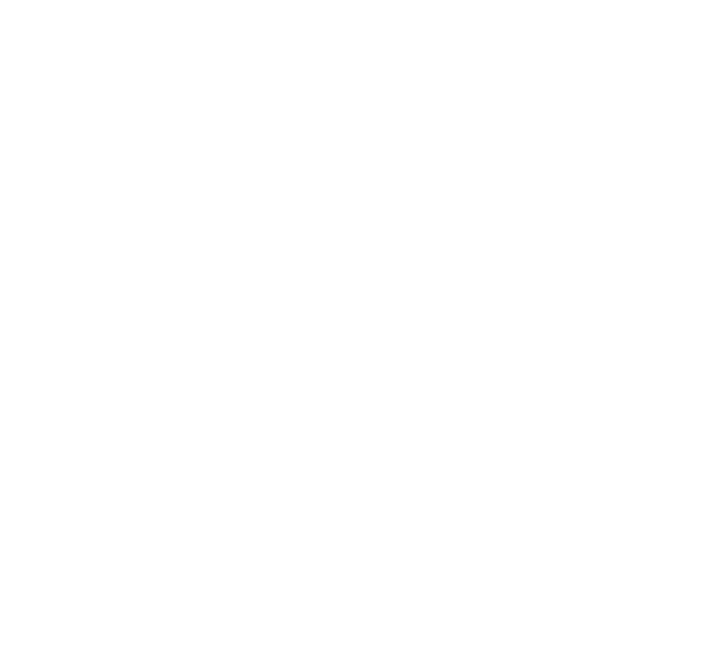
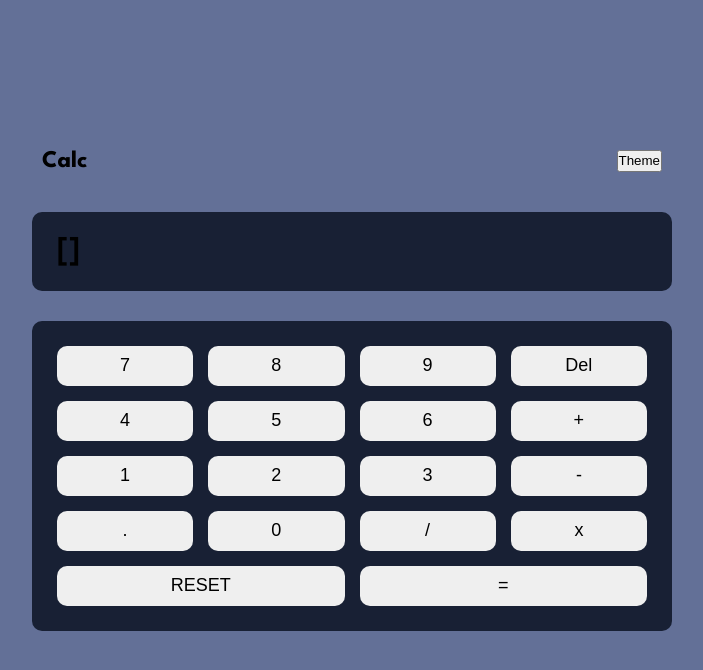
Before and after one commit to YonahPy/calculator, a Vue app in the folder calculator-app/: page / in a window 1280 px wide. Shown: the top 670 px of the page, without its empty margins (288-991 px from the left). Built offline with nearby package versions, Linux system fonts and the light colour scheme.

Commit message:
estrutura feita

```diff
--- a/calculator-app/src/App.vue
+++ b/calculator-app/src/App.vue
@@ -1,11 +1,32 @@
 <template>
+  <calculator>
 
+  </calculator>
 </template>
 
 <script>
+import calculator from './components/calculator.vue'
 
+export default{
+  components:{
+    calculator
+  }
+}
 </script>
+
 
 <style >
 
+@import url('https://fonts.googleapis.com/css2?family=League+Spartan:wght@700&display=swap');
+
+
+body{
+  background-color:  hsl(225, 21%, 49%);
+  height: 100vh;
+  width: 100vw;
+
+  font-family: 'League Spartan', sans-serif;;
+
+}
+
 </style>
--- a/calculator-app/src/components/calculator.vue
+++ b/calculator-app/src/components/calculator.vue
@@ -0,0 +1,83 @@
+<template>
+    <main>
+        <div class="header">
+            <h2>Calc</h2>
+            <button>Theme</button>
+        </div>
+
+        <display class="display" :value="dataEmited">
+
+        </display>
+
+        <keyboard class="keyboard" @buttonClick="handleButtonClick">
+
+        </keyboard>
+    </main>
+</template>
+
+<script>
+import display from './display.vue'
+import keyboard from './keyboard.vue'
+
+export default{
+    components:{
+        display,
+        keyboard
+    },
+    data(){
+        return{
+            dataEmited: [],
+
+
+        }
+    },
+    methods:{
+        handleButtonClick(value){
+            if (/^[1-9]+$/.test(value)){
+                const numericValue = Number(value);
+                this.dataEmited = numericValue
+            } else{
+                this.dataEmited = value
+            }
+        },
+
+    }
+}
+
+</script>
+
+
+<style>
+
+*{
+    margin: 0;
+    padding: 0;
+    box-sizing: border-box;
+}
+
+main{
+    display: flex;
+    flex-direction: column;
+    justify-content: center;
+    align-items: center;
+    width: 100vw;
+    height: 100vh;
+}
+
+.header, .display, .keyboard{
+    background-color:hsl(224, 36%, 15%) ;
+    width: 50vw;
+    margin-bottom: 30px;
+
+}
+.header{
+    display: flex;
+    justify-content: space-between;
+    padding: 10px;
+    border-radius: 5px;
+    background-color: transparent;
+}
+
+
+
+</style>
--- a/calculator-app/src/components/display.vue
+++ b/calculator-app/src/components/display.vue
@@ -0,0 +1,36 @@
+<template>
+    <div class="display">
+        {{ value }}
+    </div>
+</template>
+
+<script>
+export default{
+    props: ['value'],
+
+
+    data(){
+        dataChecked: null
+    },
+
+
+    methods:{
+        valueValidation(){
+            this.value
+        }
+    }
+}
+
+</script>
+
+
+
+<style scoped>
+    .display{
+        padding: 25px;
+        border-radius: 10px;
+        font-size: 32px;
+
+    }
+
+</style>
--- a/calculator-app/src/components/keyboard.vue
+++ b/calculator-app/src/components/keyboard.vue
@@ -0,0 +1,56 @@
+<template>
+<div class="keyboard">
+   <button @click="handleButtonClick('7')">7</button>
+   <button @click="handleButtonClick('8')">8</button>
+   <button @click="handleButtonClick('9')">9</button>
+   <button @click="handleButtonClick('Del')">Del</button>
+   <button @click="handleButtonClick('4')">4</button>
+   <button @click="handleButtonClick('5')">5</button>
+    <button @click="handleButtonClick('6')">6</button>
+    <button @click="handleButtonClick('+')">+</button>
+    <button @click="handleButtonClick('1')">1</button>
+    <button @click="handleButtonClick('2')">2</button>
+    <button @click="handleButtonClick('3')">3</button>
+    <button @click="handleButtonClick('-')">-</button>
+    <button @click="handleButtonClick('.')">.</button>
+    <button @click="handleButtonClick('0')">0</button>
+    <button @click="handleButtonClick('/')">/</button>
+    <button @click="handleButtonClick('x')">x</button>
+    <button class="reset" @click="handleButtonClick('reset')">RESET</button>
+    <button class="result" @click="handleButtonClick('=')">=</button>
+</div>
+</template>
+
+
+<script>
+export default{
+
+    methods:{
+        handleButtonClick(value){
+            this.$emit('buttonClick', value)
+        }
+    }
+}
+
+</script>
+
+<style scoped>
+    .keyboard{
+        display: grid;
+        grid-template-columns: repeat(4, 1fr);
+        padding: 25px;
+        border-radius: 10px;
+        gap: 15px;
+    }
+    button{
+        height: 40px;
+        border-radius: 10px;
+        border: none;
+        font-size: 18px;
+    }
+    .reset,
+    .result {
+    grid-column: span 2;
+    }
+
+</style>
```
